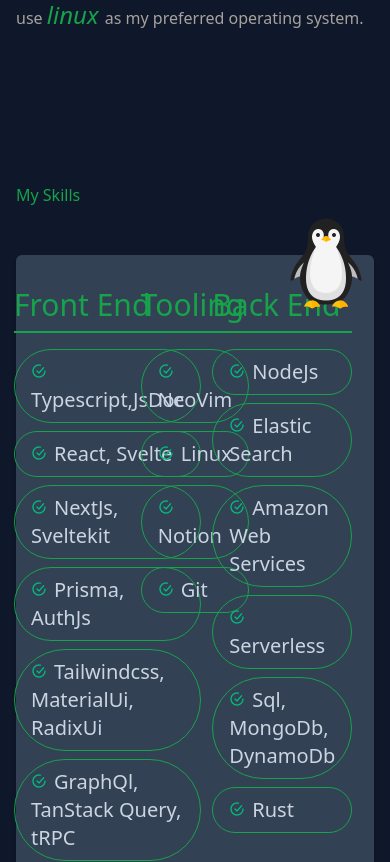
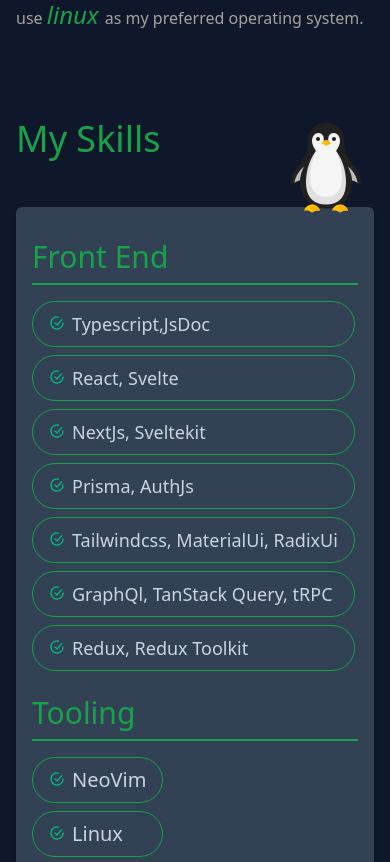
Before and after one commit to BahaaalHalabi01/portfolio, a SvelteKit app: page / in a window 390 px wide. Shown: the part 833-1695 px from the top of the page. Built offline with nearby package versions, Linux system fonts and the light colour scheme.

Commit message:
responsive skills

```diff
--- a/src/routes/+page.svelte
+++ b/src/routes/+page.svelte
@@ -108,19 +108,19 @@
 		><ChevronsDown class="w-28 h-14" /></a
 	>
 </section>
-<div class="py-8" />
+<div class="lg:py-8" />
 <section class="scroll-m-16 relative pb-8" id="skills">
 	<img
 		src="/linux.png"
-		class="bg-transparent absolute right-0 top-8 hover:scale-125 transition-all hover:rotate-12"
+		class="bg-transparent absolute right-0 lg:top-8 top-0 hover:scale-125 transition-all hover:rotate-12"
 		width={96}
 		height={96}
 		alt="linux"
 	/>
-	<h1 class="text-green-600 lg:text-6xl pr-8">My Skills</h1>
+	<h1 class="text-green-600 lg:text-6xl pr-8 text-4xl">My Skills</h1>
 	<div class="py-6" />
 	<div
-		class="grid grid-cols-3 rounded-md shadow-md px-12 py-8 bg-slate-700 place-content-center place-items-center max-w-6xl"
+		class="grid lg:grid-cols-3 grid-cols-1 gap-y-6 rounded-md shadow-md lg:px-12 px-4 py-8 bg-slate-700 place-content-center lg:place-items-center max-w-6xl"
 	>
 		<div class="flex flex-col items-start justify-start h-full">
 			<p class="text-3xl pb-2 text-green-600 font-medium border-b-2 border-green-600 w-full">
@@ -128,37 +128,37 @@
 			</p>
 			<ul class="list-image-checkmark list-inside space-y-2 pt-4">
 				<li
-					class="text-xl rounded-full border border-green-600 px-4 py-2 hover:scale-110 duration-300 transition-transform hover:bg-slate-900"
+					class="lg:text-xl text-lg rounded-full border border-green-600 px-4 py-2 hover:scale-110 duration-300 transition-transform hover:bg-slate-900"
 				>
 					Typescript,JsDoc
 				</li>
 				<li
-					class="text-xl rounded-full border border-green-600 px-4 py-2 hover:scale-110 duration-300 transition-transform hover:bg-slate-900"
+					class="lg:text-xl text-lg rounded-full border border-green-600 px-4 py-2 hover:scale-110 duration-300 transition-transform hover:bg-slate-900"
 				>
 					React, Svelte
 				</li>
 				<li
-					class="text-xl rounded-full border border-green-600 px-4 py-2 hover:scale-110 duration-300 transition-transform hover:bg-slate-900"
+					class="lg:text-xl text-lg rounded-full border border-green-600 px-4 py-2 hover:scale-110 duration-300 transition-transform hover:bg-slate-900"
 				>
 					NextJs, Sveltekit
 				</li>
 				<li
-					class="text-xl rounded-full border border-green-600 px-4 py-2 hover:scale-110 duration-300 transition-transform hover:bg-slate-900"
+					class="lg:text-xl text-lg rounded-full border border-green-600 px-4 py-2 hover:scale-110 duration-300 transition-transform hover:bg-slate-900"
 				>
 					Prisma, AuthJs
 				</li>
 				<li
-					class="text-xl rounded-full border border-green-600 px-4 py-2 hover:scale-110 duration-300 transition-transform hover:bg-slate-900"
+					class="lg:text-xl text-lg rounded-full border border-green-600 px-4 py-2 hover:scale-110 duration-300 transition-transform hover:bg-slate-900 truncate"
 				>
 					Tailwindcss, MaterialUi, RadixUi
 				</li>
 				<li
-					class="text-xl rounded-full border border-green-600 px-4 py-2 hover:scale-110 duration-300 transition-transform hover:bg-slate-900"
+					class="lg:text-xl text-lg rounded-full border border-green-600 px-4 py-2 hover:scale-110 duration-300 transition-transform hover:bg-slate-900"
 				>
 					GraphQl, TanStack Query, tRPC
 				</li>
 				<li
-					class="text-xl rounded-full border border-green-600 px-4 py-2 hover:scale-110 duration-300 transition-transform hover:bg-slate-900"
+					class="lg:text-xl text-lg rounded-full border border-green-600 px-4 py-2 hover:scale-110 duration-300 transition-transform hover:bg-slate-900"
 				>
 					Redux, Redux Toolkit
 				</li>
```
